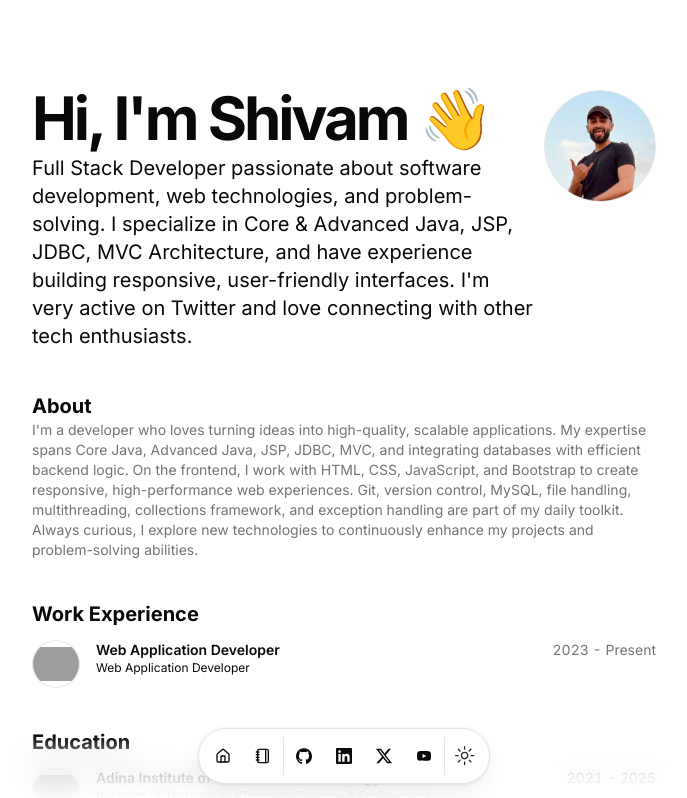
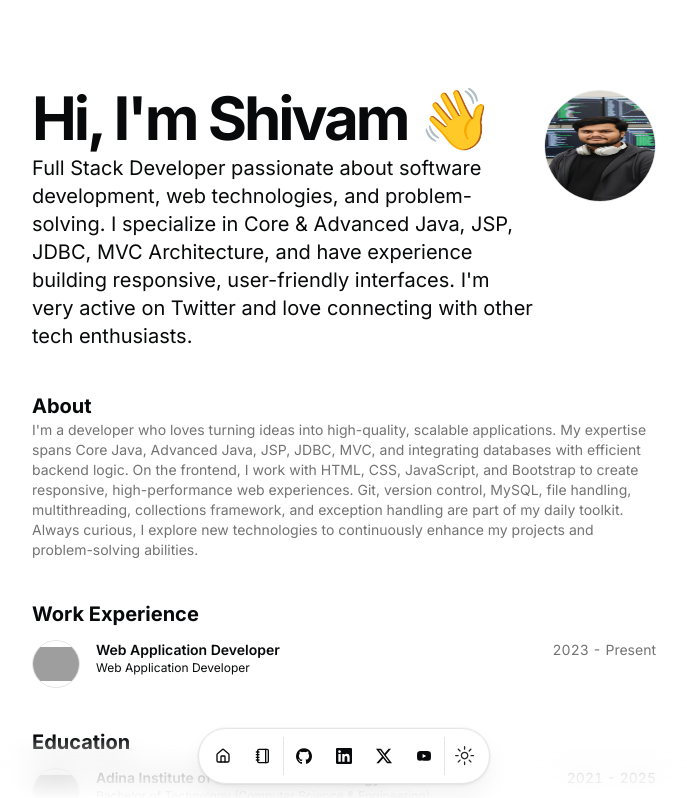
Before and after one commit to ShivamSoni20/ShivamSoni, a Next.js app: page / in a window 1280 px wide. Shown: the top 798 px of the page, without its empty margins (296-983 px from the left). Built offline with nearby package versions, Linux system fonts and the light colour scheme; grey boxes are pictures that could not be loaded.

Commit message:
Update resume.tsx

```diff
--- a/src/data/resume.tsx
+++ b/src/data/resume.tsx
@@ -11,7 +11,7 @@ export const DATA = {
     "Full Stack Developer passionate about software development, web technologies, and problem-solving. I specialize in Core & Advanced Java, JSP, JDBC, MVC Architecture, and have experience building responsive, user-friendly interfaces. I'm very active on Twitter and love connecting with other tech enthusiasts.",
   summary:
     "I'm a developer who loves turning ideas into high-quality, scalable applications. My expertise spans Core Java, Advanced Java, JSP, JDBC, MVC, and integrating databases with efficient backend logic. On the frontend, I work with HTML, CSS, JavaScript, and Bootstrap to create responsive, high-performance web experiences. Git, version control, MySQL, file handling, multithreading, collections framework, and exception handling are part of my daily toolkit. Always curious, I explore new technologies to continuously enhance my projects and problem-solving abilities.",
-  avatarUrl: "/me.png",
+  avatarUrl: "/shivam.jpeg",
   skills: [
     "Core Java",
     "Advanced Java",
```
